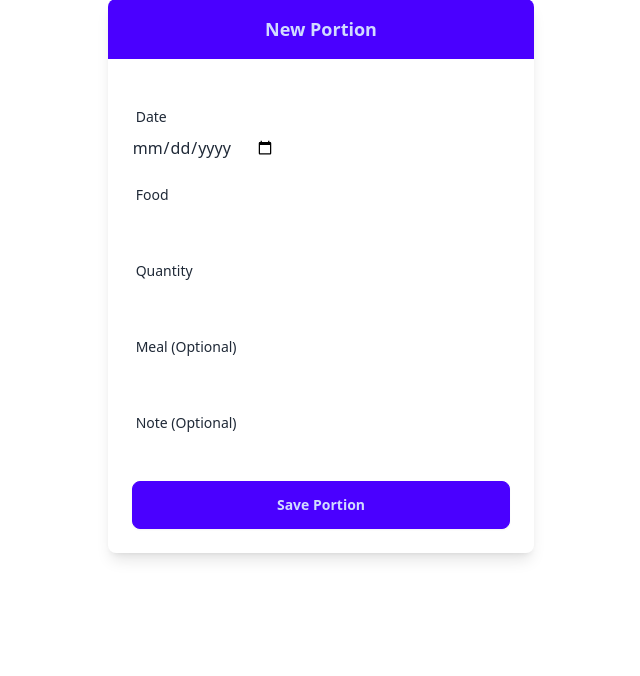
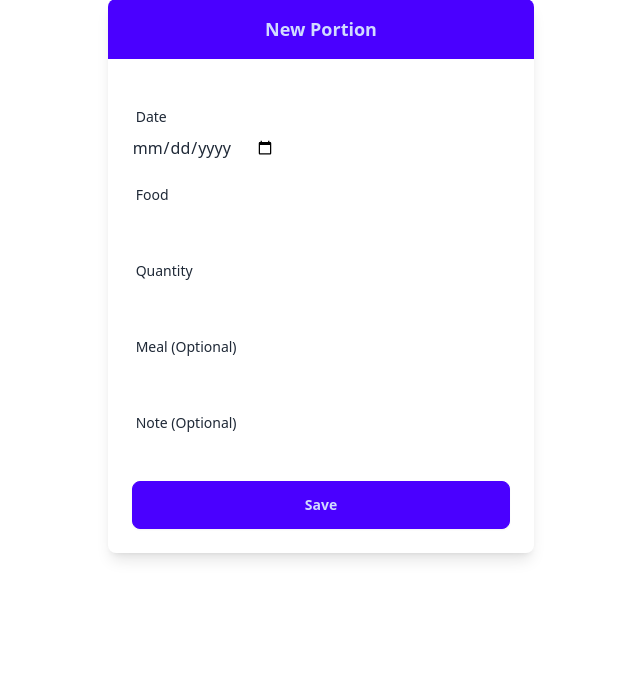
Before and after one commit to susrik/django-nutrition, a Django app: template nutrition/templates/nutrition/add_portion.html in a window 1280 px wide. Shown: the part 194-870 px from the top of the page, without its empty margins (319-959 px from the left). Run offline with Django 5.2, Linux system fonts and the light colour scheme; the template is opened without the code that fills it: most values are stand-ins (such as "Sample title", 1, 10 or a date in 2020); form fields are guessed from the names that the template uses.

Commit message:
label on all form buttons is "Save"

```diff
--- a/nutrition/templates/nutrition/add_portion.html
+++ b/nutrition/templates/nutrition/add_portion.html
@@ -1,8 +1,6 @@
 {% extends 'nutrition/base-form.html' %}
 
 {% block title %}New Portion{% endblock %}
-
-{% block button_label %}Save Portion{% endblock %}
 
 {% block form_elements %}
     <!-- Date field -->
--- a/nutrition/templates/nutrition/base-form.html
+++ b/nutrition/templates/nutrition/base-form.html
@@ -33,7 +33,7 @@
             <!-- Submit Button -->
             <div class="form-control mt-6">
                 <div class="col-span-2 text-center">
-                    <button type="submit" class="btn btn-primary w-full">{% block button_label %}{% endblock %}</button>
+                    <button type="submit" class="btn btn-primary w-full">Save</button>
                 </div>
             </div>
 
```
